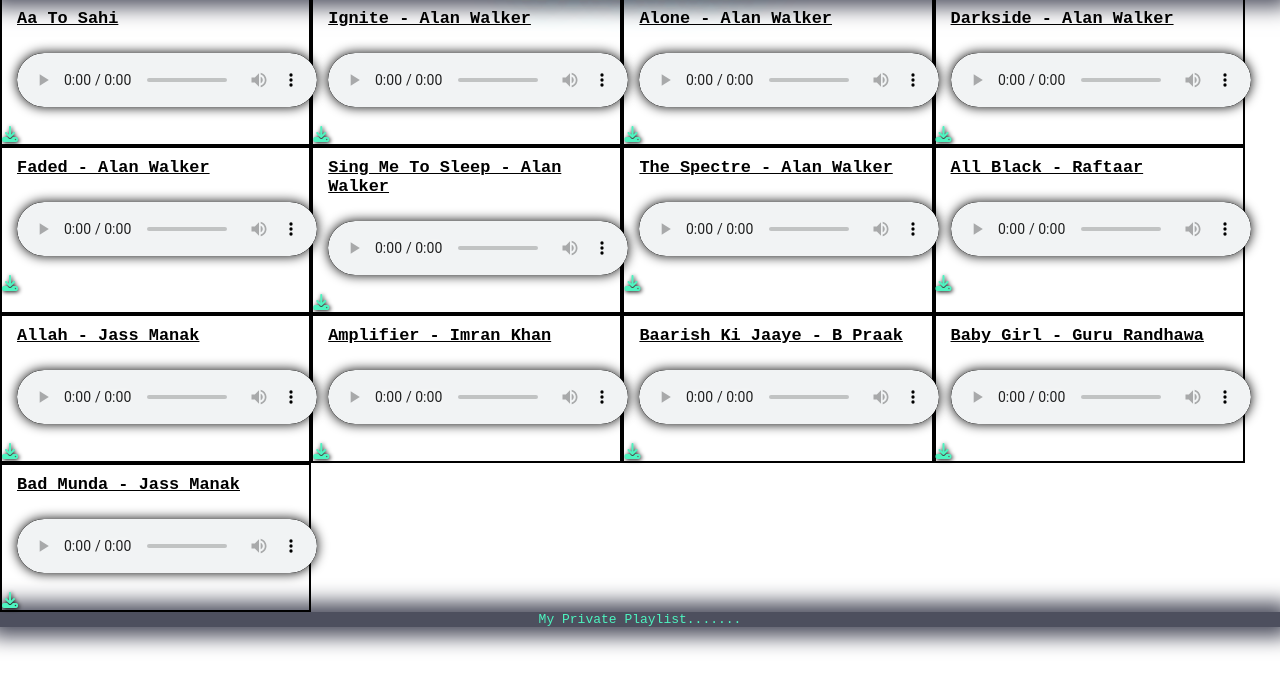
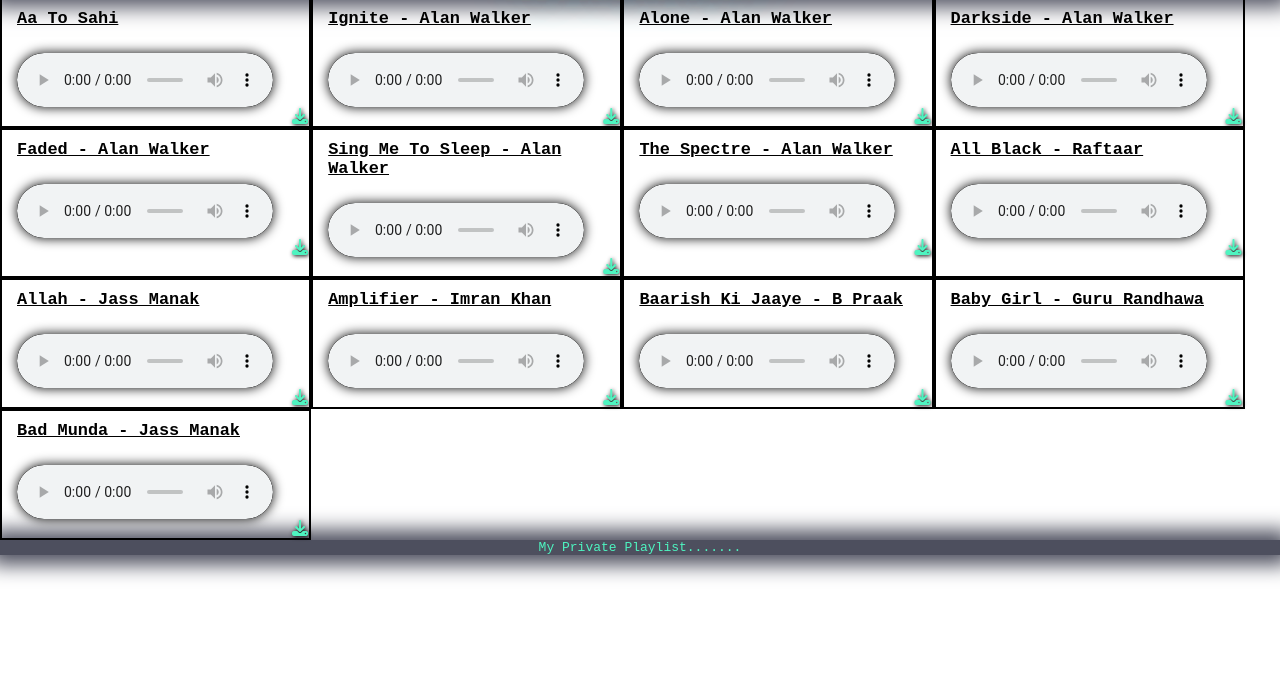
Before and after one commit to FunCoder15/music_downloader, a plain HTML site: page index.html in a window 1280 px wide. Shown: the part 87-776 px from the top of the page. Drawn offline with Linux system fonts and the light colour scheme.

Commit message:
Add files via upload

```diff
--- a/style.css
+++ b/style.css
@@ -59,6 +59,7 @@ main{
     background-color: black;
     border-radius: 70px;
     margin: 15px;
+    width: 20vw;
 }
 .fa-solid, .fa-download{
     color: var(--text-header-footer);
```
